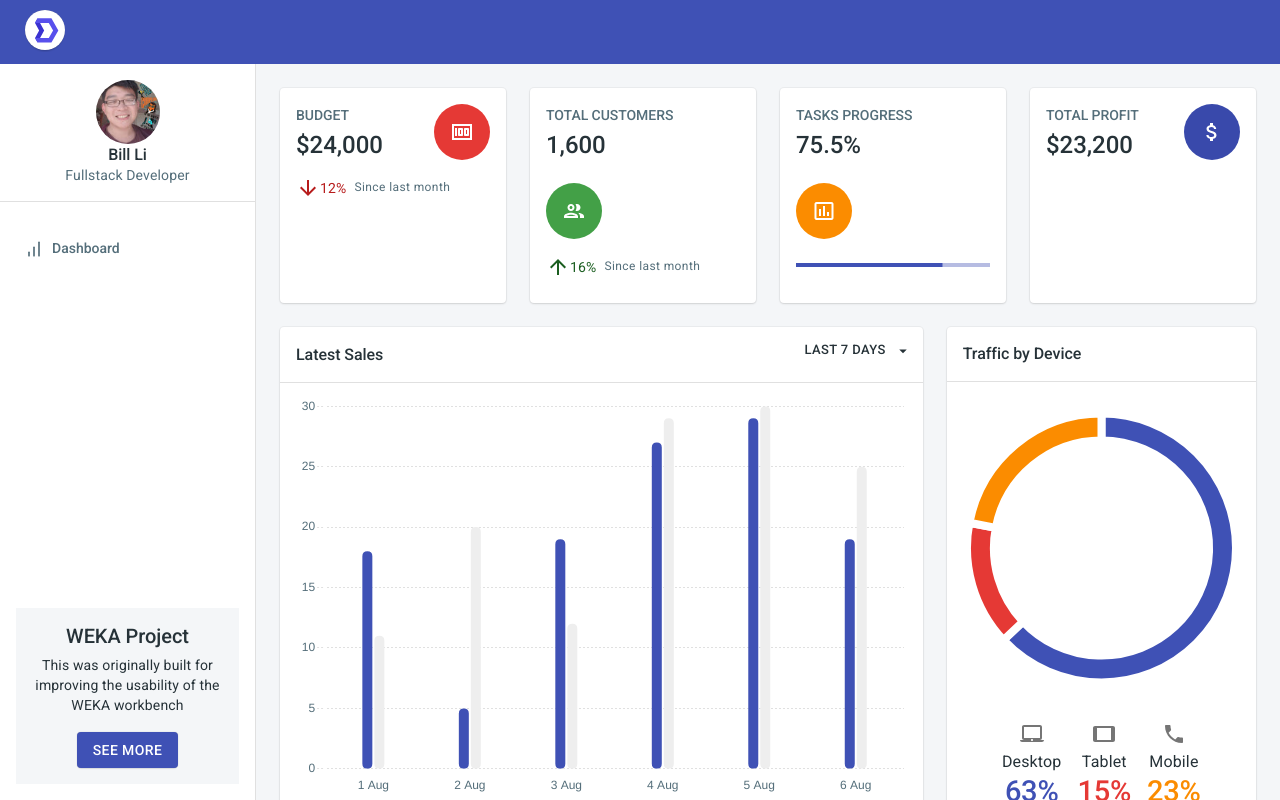
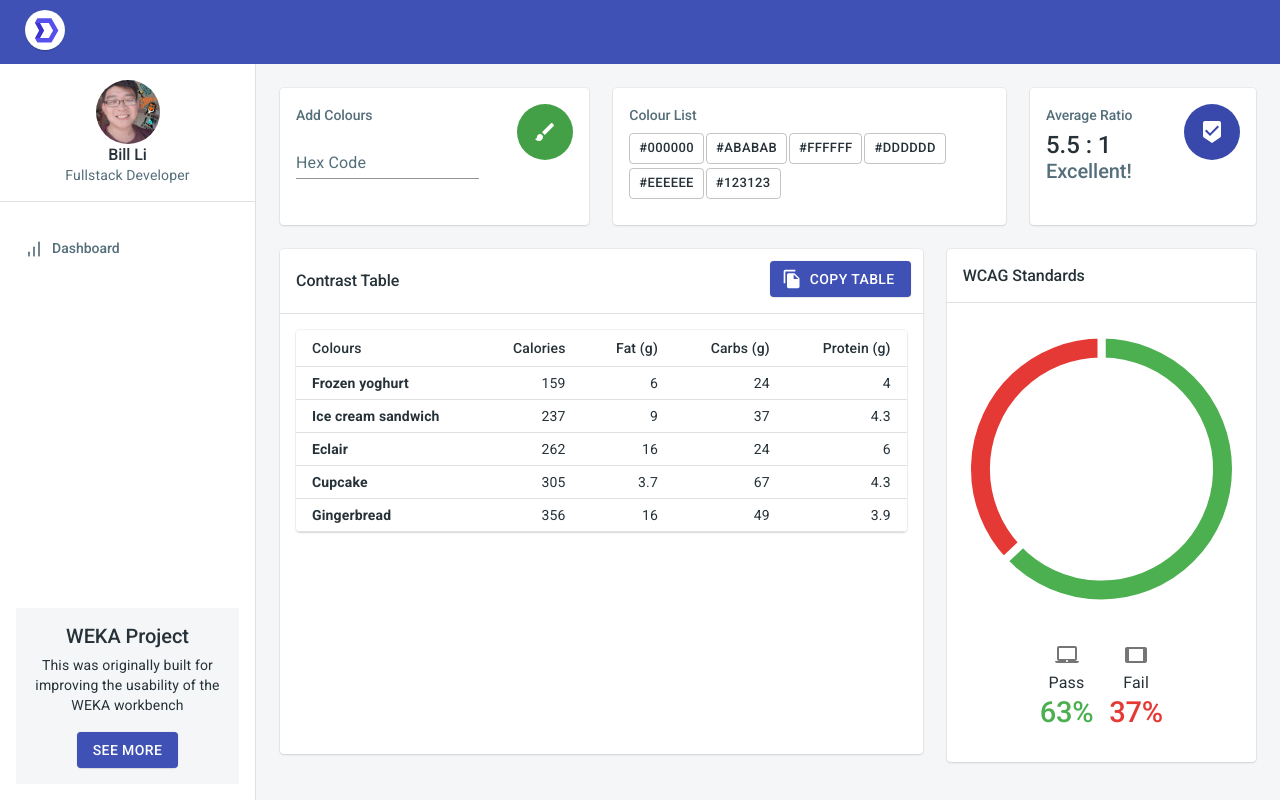
Before and after one commit to slaytr/color_contraster, a React (Create React App) app in the folder application/: page /app/dashboard in a window 1280 px wide. Built offline with nearby package versions, Linux system fonts and the light colour scheme.

Commit message:
Dashboard Revamp

```diff
--- a/application/src/views/reports/DashboardView/Budget.js
+++ b/application/src/views/reports/DashboardView/Budget.js
@@ -11,15 +11,15 @@ import {
   colors,
   makeStyles
 } from '@material-ui/core';
-import ArrowDownwardIcon from '@material-ui/icons/ArrowDownward';
-import MoneyIcon from '@material-ui/icons/Money';
+import BrushIcon from '@material-ui/icons/Brush';
+import TextField from '@material-ui/core/TextField';
 
 const useStyles = makeStyles((theme) => ({
   root: {
     height: '100%'
   },
   avatar: {
-    backgroundColor: colors.red[600],
+    backgroundColor: colors.green[600],
     height: 56,
     width: 56
   },
@@ -52,40 +52,45 @@ const Budget = ({ className, ...rest }) => {
               gutterBottom
               variant="h6"
             >
-              BUDGET
+              Add Colours
             </Typography>
-            <Typography
-              color="textPrimary"
-              variant="h3"
-            >
-              $24,000
-            </Typography>
+            {/*<Typography*/}
+            {/*  color="textPrimary"*/}
+            {/*  variant="h3"*/}
+            {/*>*/}
+            {/*  $24,000*/}
+            {/*</Typography>*/}
+            <form className={classes.root} noValidate autoComplete="off">
+              <TextField id="standard-basic"
+                         label="Hex Code"
+                         placeholder="#000000" />
+            </form>
           </Grid>
           <Grid item>
             <Avatar className={classes.avatar}>
-              <MoneyIcon />
+              <BrushIcon />
             </Avatar>
           </Grid>
         </Grid>
-        <Box
-          mt={2}
-          display="flex"
-          alignItems="center"
-        >
-          <ArrowDownwardIcon className={classes.differenceIcon} />
-          <Typography
-            className={classes.differenceValue}
-            variant="body2"
-          >
-            12%
-          </Typography>
-          <Typography
-            color="textSecondary"
-            variant="caption"
-          >
-            Since last month
-          </Typography>
-        </Box>
+        {/*<Box*/}
+        {/*  mt={2}*/}
+        {/*  display="flex"*/}
+        {/*  alignItems="center"*/}
+        {/*>*/}
+        {/*  <ArrowDownwardIcon className={classes.differenceIcon} />*/}
+        {/*  <Typography*/}
+        {/*    className={classes.differenceValue}*/}
+        {/*    variant="body2"*/}
+        {/*  >*/}
+        {/*    12%*/}
+        {/*  </Typography>*/}
+        {/*  <Typography*/}
+        {/*    color="textSecondary"*/}
+        {/*    variant="caption"*/}
+        {/*  >*/}
+        {/*    Since last month*/}
+        {/*  </Typography>*/}
+        {/*</Box>*/}
       </CardContent>
     </Card>
   );
--- a/application/src/views/reports/DashboardView/Sales.js
+++ b/application/src/views/reports/DashboardView/Sales.js
@@ -1,7 +1,6 @@
 import React from 'react';
 import clsx from 'clsx';
 import PropTypes from 'prop-types';
-import { Bar } from 'react-chartjs-2';
 import {
   Box,
   Button,
@@ -9,92 +8,44 @@ import {
   CardContent,
   CardHeader,
   Divider,
-  useTheme,
   makeStyles,
   colors
 } from '@material-ui/core';
 import ArrowDropDownIcon from '@material-ui/icons/ArrowDropDown';
 import ArrowRightIcon from '@material-ui/icons/ArrowRight';
+import IconButton from "@material-ui/core/IconButton";
+import FileCopyIcon from '@material-ui/icons/FileCopy';
+import Paper from "@material-ui/core/Paper";
+import TableContainer from "@material-ui/core/TableContainer";
+import Table from "@material-ui/core/Table";
+import TableHead from "@material-ui/core/TableHead";
+import TableRow from "@material-ui/core/TableRow";
+import TableCell from "@material-ui/core/TableCell";
+import TableBody from "@material-ui/core/TableBody";
 
 const useStyles = makeStyles(() => ({
-  root: {}
+  root: {},
+  button: {
+    margin: '4px 4px 0 0'
+  }
 }));
 
 const Sales = ({ className, ...rest }) => {
   const classes = useStyles();
-  const theme = useTheme();
 
-  const data = {
-    datasets: [
-      {
-        backgroundColor: colors.indigo[500],
-        data: [18, 5, 19, 27, 29, 19, 20],
-        label: 'This year'
-      },
-      {
-        backgroundColor: colors.grey[200],
-        data: [11, 20, 12, 29, 30, 25, 13],
-        label: 'Last year'
-      }
-    ],
-    labels: ['1 Aug', '2 Aug', '3 Aug', '4 Aug', '5 Aug', '6 Aug']
-  };
+  function createData(name, calories, fat, carbs, protein) {
+    return {
+      name, calories, fat, carbs, protein
+    };
+  }
 
-  const options = {
-    animation: false,
-    cornerRadius: 20,
-    layout: { padding: 0 },
-    legend: { display: false },
-    maintainAspectRatio: false,
-    responsive: true,
-    scales: {
-      xAxes: [
-        {
-          barThickness: 12,
-          maxBarThickness: 10,
-          barPercentage: 0.5,
-          categoryPercentage: 0.5,
-          ticks: {
-            fontColor: theme.palette.text.secondary
-          },
-          gridLines: {
-            display: false,
-            drawBorder: false
-          }
-        }
-      ],
-      yAxes: [
-        {
-          ticks: {
-            fontColor: theme.palette.text.secondary,
-            beginAtZero: true,
-            min: 0
-          },
-          gridLines: {
-            borderDash: [2],
-            borderDashOffset: [2],
-            color: theme.palette.divider,
-            drawBorder: false,
-            zeroLineBorderDash: [2],
-            zeroLineBorderDashOffset: [2],
-            zeroLineColor: theme.palette.divider
-          }
-        }
-      ]
-    },
-    tooltips: {
-      backgroundColor: theme.palette.background.default,
-      bodyFontColor: theme.palette.text.secondary,
-      borderColor: theme.palette.divider,
-      borderWidth: 1,
-      enabled: true,
-      footerFontColor: theme.palette.text.secondary,
-      intersect: false,
-      mode: 'index',
-      titleFontColor: theme.palette.text.primary
-    }
-  };
-
+  const rows = [
+    createData('Frozen yoghurt', 159, 6.0, 24, 4.0),
+    createData('Ice cream sandwich', 237, 9.0, 37, 4.3),
+    createData('Eclair', 262, 16.0, 24, 6.0),
+    createData('Cupcake', 305, 3.7, 67, 4.3),
+    createData('Gingerbread', 356, 16.0, 49, 3.9),
+  ];
   return (
     <Card
       className={clsx(classes.root, className)}
@@ -103,14 +54,15 @@ const Sales = ({ className, ...rest }) => {
       <CardHeader
         action={(
           <Button
-            endIcon={<ArrowDropDownIcon />}
-            size="small"
-            variant="text"
+            variant="contained"
+            color="secondary"
+            className={classes.button}
+            startIcon={<FileCopyIcon />}
           >
-            Last 7 days
+            Copy Table
           </Button>
         )}
-        title="Latest Sales"
+        title="Contrast Table"
       />
       <Divider />
       <CardContent>
@@ -118,27 +70,51 @@ const Sales = ({ className, ...rest }) => {
           height={400}
           position="relative"
         >
-          <Bar
-            data={data}
-            options={options}
-          />
+          <TableContainer component={Paper}>
+            <Table className={classes.table} size="small" aria-label="a dense table">
+              <TableHead>
+                <TableRow>
+                  <TableCell>Colours</TableCell>
+                  <TableCell align="right">Calories</TableCell>
+                  <TableCell align="right">Fat&nbsp;(g)</TableCell>
+                  <TableCell align="right">Carbs&nbsp;(g)</TableCell>
+                  <TableCell align="right">Protein&nbsp;(g)</TableCell>
+                </TableRow>
+              </TableHead>
+              <TableBody>
+                {rows.map((row) => (
+                  <TableRow key={row.name}>
+                    <TableCell component="th" scope="row">
+                      <strong>
+                        {row.name}
+                      </strong>
+                    </TableCell>
+                    <TableCell align="right">{row.calories}</TableCell>
+                    <TableCell align="right">{row.fat}</TableCell>
+                    <TableCell align="right">{row.carbs}</TableCell>
+                    <TableCell align="right">{row.protein}</TableCell>
+                  </TableRow>
+                ))}
+              </TableBody>
+            </Table>
+          </TableContainer>
         </Box>
       </CardContent>
-      <Divider />
-      <Box
-        display="flex"
-        justifyContent="flex-end"
-        p={2}
-      >
-        <Button
-          color="primary"
-          endIcon={<ArrowRightIcon />}
-          size="small"
-          variant="text"
-        >
-          Overview
-        </Button>
-      </Box>
+      {/*<Divider />*/}
+      {/*<Box*/}
+      {/*  display="flex"*/}
+      {/*  justifyContent="flex-end"*/}
+      {/*  p={2}*/}
+      {/*>*/}
+      {/*  <Button*/}
+      {/*    color="primary"*/}
+      {/*    endIcon={<ArrowRightIcon />}*/}
+      {/*    size="small"*/}
+      {/*    variant="text"*/}
+      {/*  >*/}
+      {/*    Overview*/}
+      {/*  </Button>*/}
+      {/*</Box>*/}
     </Card>
   );
 };
--- a/application/src/views/reports/DashboardView/TotalCustomers.js
+++ b/application/src/views/reports/DashboardView/TotalCustomers.js
@@ -13,6 +13,7 @@ import {
 } from '@material-ui/core';
 import ArrowUpwardIcon from '@material-ui/icons/ArrowUpward';
 import PeopleIcon from '@material-ui/icons/PeopleOutlined';
+import Button from "@material-ui/core/Button";
 
 const useStyles = makeStyles((theme) => ({
   root: {
@@ -29,6 +30,9 @@ const useStyles = makeStyles((theme) => ({
   differenceValue: {
     color: colors.green[900],
     marginRight: theme.spacing(1)
+  },
+  buttonSpacing: {
+    margin: '2px 2px 2px 0'
   }
 }));
 
@@ -52,40 +56,30 @@ const TotalCustomers = ({ className, ...rest }) => {
               gutterBottom
               variant="h6"
             >
-              TOTAL CUSTOMERS
-            </Typography>
-            <Typography
-              color="textPrimary"
-              variant="h3"
-            >
-              1,600
+              Colour List
             </Typography>
           </Grid>
-          <Grid item>
-            <Avatar className={classes.avatar}>
-              <PeopleIcon />
-            </Avatar>
-          </Grid>
         </Grid>
-        <Box
-          mt={2}
-          display="flex"
-          alignItems="center"
-        >
-          <ArrowUpwardIcon className={classes.differenceIcon} />
-          <Typography
-            className={classes.differenceValue}
-            variant="body2"
-          >
-            16%
-          </Typography>
-          <Typography
-            color="textSecondary"
-            variant="caption"
-          >
-            Since last month
-          </Typography>
-        </Box>
+        <Button variant="outlined" size="small" color="#000000" className={classes.buttonSpacing}>
+          #000000
+        </Button>
+        <Button variant="outlined" size="small" color="#000000" className={classes.buttonSpacing}>
+          #ABABAB
+        </Button>
+        <Button variant="outlined" size="small" color="#000000" className={classes.buttonSpacing}>
+          #FFFFFF
+        </Button>
+        <Button variant="outlined" size="small" color="#000000" className={classes.buttonSpacing}>
+          #DDDDDD
+        </Button>
+        <Button variant="outlined" size="small" color="#000000" className={classes.buttonSpacing}>
+          #EEEEEE
+        </Button>
+        <Button variant="outlined" size="small" color="#000000" className={classes.buttonSpacing}>
+          #123123
+        </Button>
+
+
       </CardContent>
     </Card>
   );
--- a/application/src/views/reports/DashboardView/TotalProfit.js
+++ b/application/src/views/reports/DashboardView/TotalProfit.js
@@ -10,7 +10,8 @@ import {
   makeStyles,
   colors
 } from '@material-ui/core';
-import AttachMoneyIcon from '@material-ui/icons/AttachMoney';
+// import AttachMoneyIcon from '@material-ui/icons/AttachMoney';
+import BeenhereIcon from '@material-ui/icons/Beenhere';
 
 const useStyles = makeStyles(() => ({
   root: {
@@ -43,18 +44,24 @@ const TotalProfit = ({ className, ...rest }) => {
               gutterBottom
               variant="h6"
             >
-              TOTAL PROFIT
+              Average Ratio
             </Typography>
             <Typography
               color="textPrimary"
               variant="h3"
             >
-              $23,200
+              5.5 : 1
+            </Typography>
+            <Typography
+              color="textSecondary"
+              variant="h4"
+            >
+              Excellent!
             </Typography>
           </Grid>
           <Grid item>
             <Avatar className={classes.avatar}>
-              <AttachMoneyIcon />
+              <BeenhereIcon />
             </Avatar>
           </Grid>
         </Grid>
--- a/application/src/views/reports/DashboardView/TrafficByDevice.js
+++ b/application/src/views/reports/DashboardView/TrafficByDevice.js
@@ -30,11 +30,10 @@ const TrafficByDevice = ({ className, ...rest }) => {
   const data = {
     datasets: [
       {
-        data: [63, 15, 22],
+        data: [63, 37],
         backgroundColor: [
-          colors.indigo[500],
-          colors.red[600],
-          colors.orange[600]
+          colors.green[500],
+          colors.red[600]
         ],
         borderWidth: 8,
         borderColor: colors.common.white,
@@ -68,22 +67,16 @@ const TrafficByDevice = ({ className, ...rest }) => {
 
   const devices = [
     {
-      title: 'Desktop',
+      title: 'Pass',
       value: 63,
       icon: LaptopMacIcon,
-      color: colors.indigo[500]
+      color: colors.green[500]
     },
     {
-      title: 'Tablet',
-      value: 15,
+      title: 'Fail',
+      value: 37,
       icon: TabletIcon,
       color: colors.red[600]
-    },
-    {
-      title: 'Mobile',
-      value: 23,
-      icon: PhoneIcon,
-      color: colors.orange[600]
     }
   ];
 
@@ -92,7 +85,7 @@ const TrafficByDevice = ({ className, ...rest }) => {
       className={clsx(classes.root, className)}
       {...rest}
     >
-      <CardHeader title="Traffic by Device" />
+      <CardHeader title="WCAG Standards" />
       <Divider />
       <CardContent>
         <Box
--- a/application/src/views/reports/DashboardView/index.js
+++ b/application/src/views/reports/DashboardView/index.js
@@ -38,8 +38,8 @@ const Dashboard = () => {
         >
           <Grid
             item
-            lg={3}
-            sm={6}
+            lg={4}
+            sm={12}
             xl={3}
             xs={12}
           >
@@ -47,22 +47,22 @@ const Dashboard = () => {
           </Grid>
           <Grid
             item
-            lg={3}
+            lg={5}
             sm={6}
             xl={3}
             xs={12}
           >
             <TotalCustomers />
           </Grid>
-          <Grid
-            item
-            lg={3}
-            sm={6}
-            xl={3}
-            xs={12}
-          >
-            <TasksProgress />
-          </Grid>
+          {/*<Grid*/}
+          {/*  item*/}
+          {/*  lg={3}*/}
+          {/*  sm={6}*/}
+          {/*  xl={3}*/}
+          {/*  xs={12}*/}
+          {/*>*/}
+          {/*  <TasksProgress />*/}
+          {/*</Grid>*/}
           <Grid
             item
             lg={3}
@@ -90,24 +90,24 @@ const Dashboard = () => {
           >
             <TrafficByDevice />
           </Grid>
-          <Grid
-            item
-            lg={4}
-            md={6}
-            xl={3}
-            xs={12}
-          >
-            <LatestProducts />
-          </Grid>
-          <Grid
-            item
-            lg={8}
-            md={12}
-            xl={9}
-            xs={12}
-          >
-            <LatestOrders />
-          </Grid>
+          {/*<Grid*/}
+          {/*  item*/}
+          {/*  lg={4}*/}
+          {/*  md={6}*/}
+          {/*  xl={3}*/}
+          {/*  xs={12}*/}
+          {/*>*/}
+          {/*  <LatestProducts />*/}
+          {/*</Grid>*/}
+          {/*<Grid*/}
+          {/*  item*/}
+          {/*  lg={8}*/}
+          {/*  md={12}*/}
+          {/*  xl={9}*/}
+          {/*  xs={12}*/}
+          {/*>*/}
+          {/*  <LatestOrders />*/}
+          {/*</Grid>*/}
         </Grid>
       </Container>
     </Page>
```
